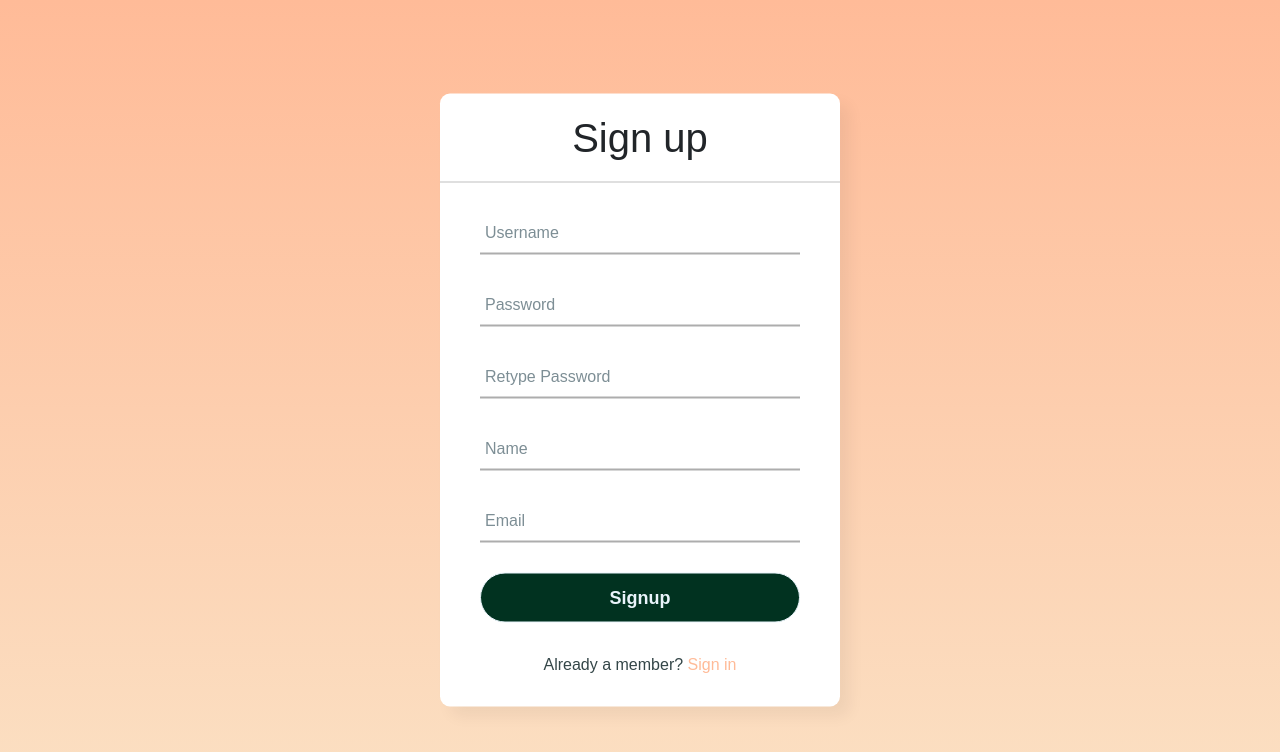
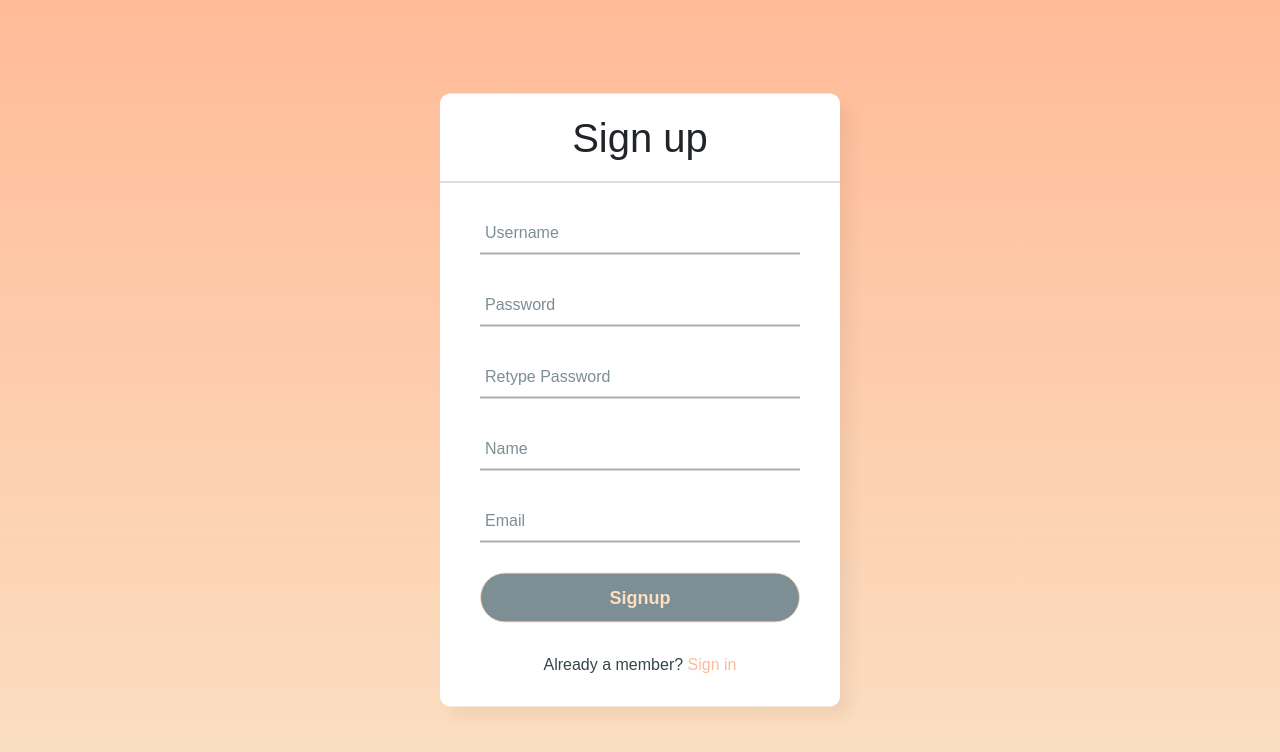
Before and after one commit to qhuong1008/Text-To-Speech-with-Amazon-Polly, a React (Create React App) app in the folder memo-zone/: page /signup in a window 1280 px wide. In both pictures the pointer is over the element "Signup". Shown: the top 752 px of the page. Built offline with nearby package versions, Linux system fonts and the light colour scheme; no server answers.

Commit message:
Update Login/ Signup Page

```diff
--- a/memo-zone/src/pages/Login/Login.js
+++ b/memo-zone/src/pages/Login/Login.js
@@ -67,7 +67,7 @@ const Login = () => {
             <span></span>
             <label>Password</label>
           </div>
-          <div className="pass">Forgot Password?</div>
+          {/* <div className="pass">Forgot Password?</div> */}
           <div className="login-btn" onClick={handleLogin}>
             Login
           </div>
--- a/memo-zone/src/pages/Signup/Scss_Signup.scss
+++ b/memo-zone/src/pages/Signup/Scss_Signup.scss
@@ -87,10 +87,10 @@ form .txt_field {
   width: 100%;
   height: 50px;
   border: 1px solid;
-  background: #013220;
+  background: #ffbb98;
   border-radius: 25px;
   font-size: 18px;
-  color: #e9f4fb;
+  color: #344648;
   font-weight: 700;
   cursor: pointer;
   outline: none;
@@ -98,11 +98,16 @@ form .txt_field {
   justify-content: center;
   align-items: center;
   margin-bottom: 20px;
+  &:hover {
+    cursor: pointer;
+    color: #fbe0c3;
+    background-color: #7d8e95;
+  }
 }
 .login-btn:hover {
-  background-color: #fbe0c3;
-  color: #7d8e95;
-  transition: 0.1s;
+  cursor: pointer;
+  color: #fbe0c3;
+  background-color: #7d8e95;
 }
 .signup_link {
   margin: 30px 0;
```
